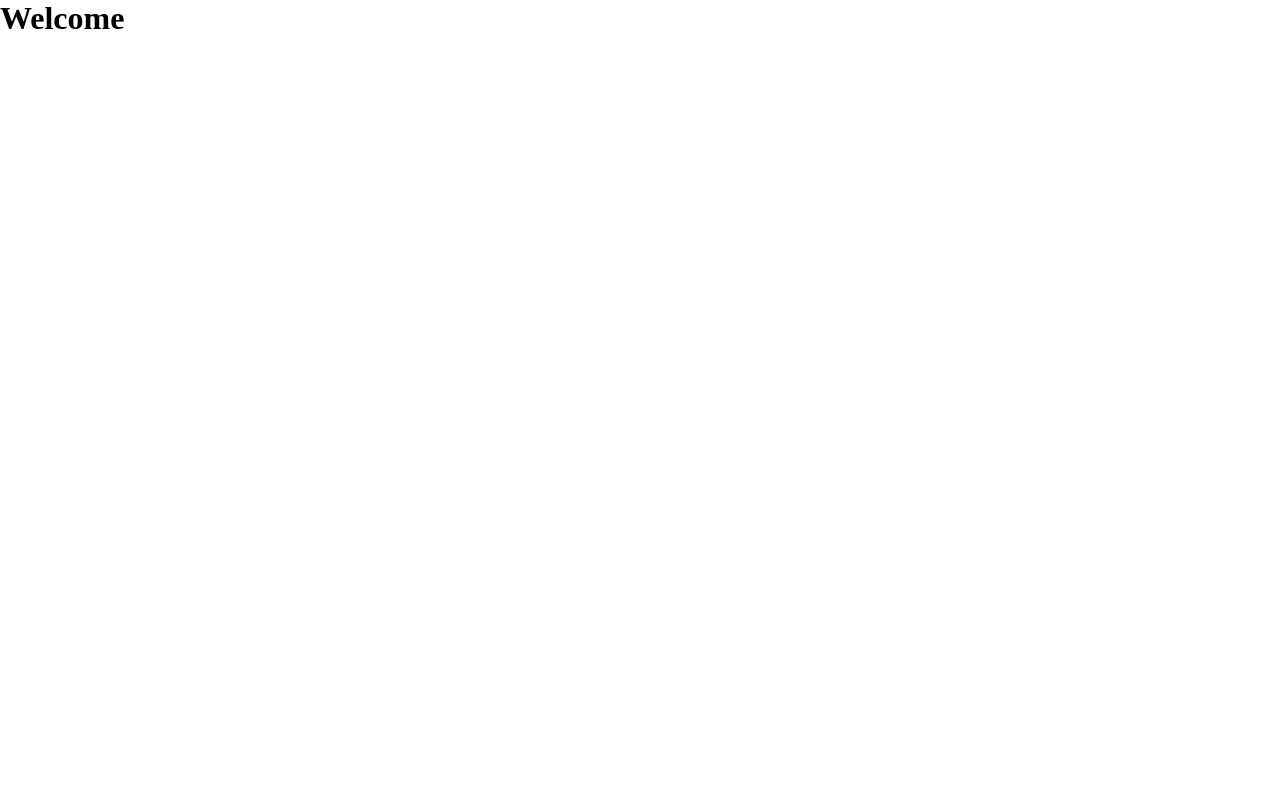
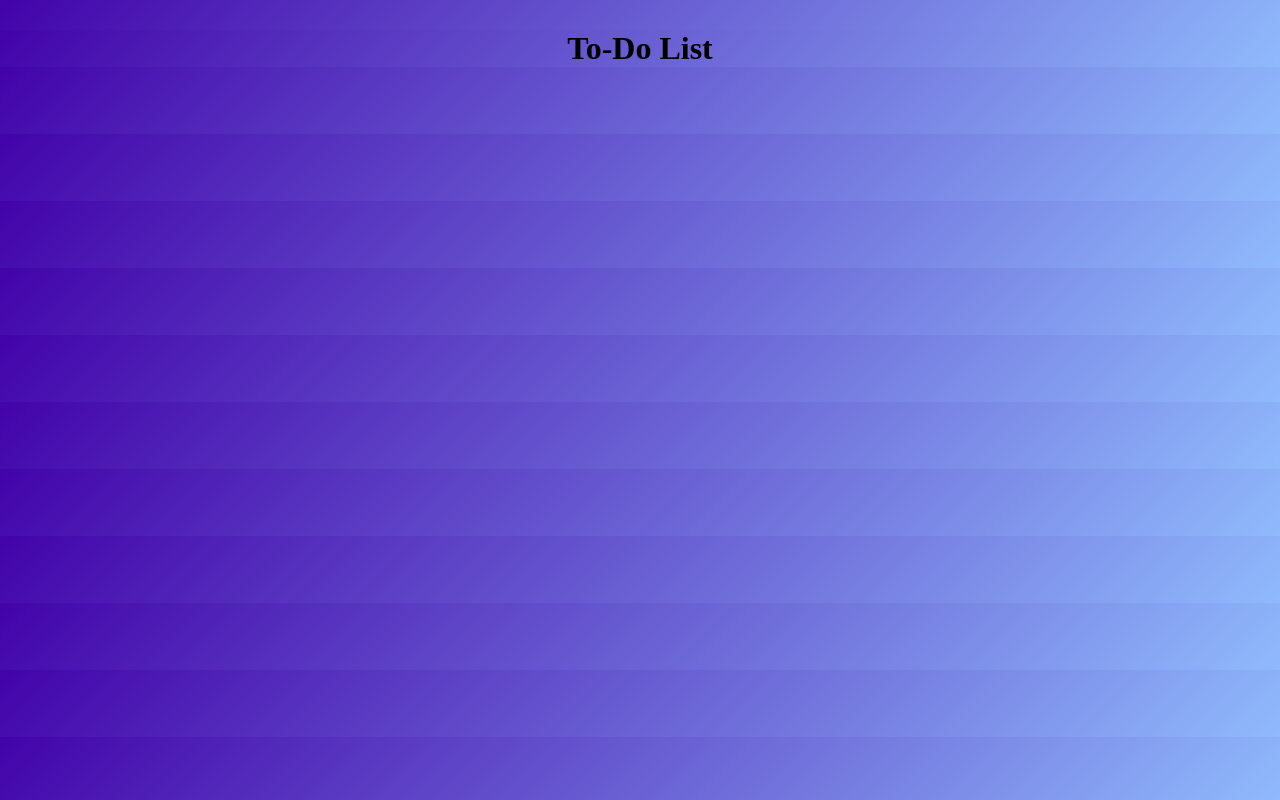
Before and after one commit to ljayakumar05/javascript-100-projects, a website: page 08_To-Do_List/index.html in a window 1280 px wide. Drawn offline with Linux system fonts and the light colour scheme.

Commit message:
UI added

```diff
--- a/08_To-Do_List/index.html
+++ b/08_To-Do_List/index.html
@@ -10,7 +10,7 @@
 
 <body>
     <div class="container">
-       <h1>Welcome</h1>
+       <h1>To-Do List</h1>
     </div>
 
     <script src="/08_To-Do_List/script.js"></script>
--- a/08_To-Do_List/style.css
+++ b/08_To-Do_List/style.css
@@ -2,4 +2,10 @@
     margin: 0;
     padding: 0;
     box-sizing: border-box;
+    background: linear-gradient(135deg, #4203a9, #90bafc);
 }
+.container{
+    background: linear-gradient(135deg, #4203a9, #90bafc);
+    text-align: center;
+    padding-top: 30px;
+}
```
